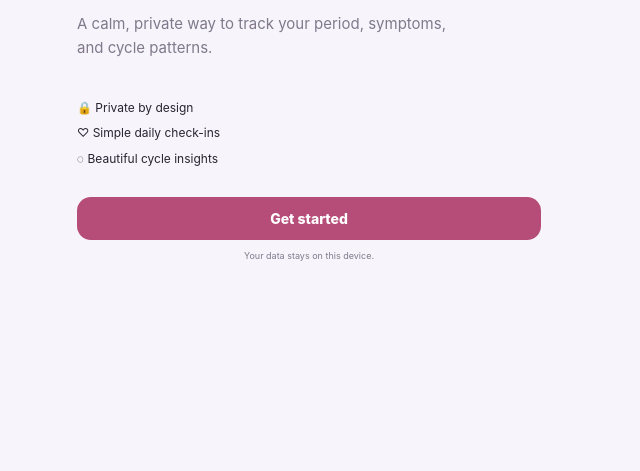
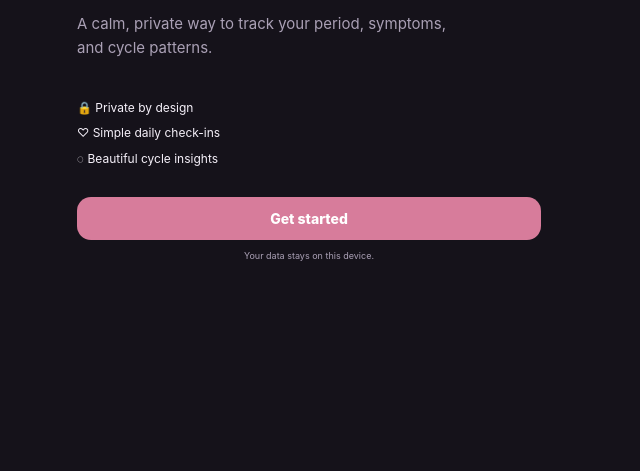
Before and after one commit to Rittzel/Ovella, a website built with Vite: page index.html in a window 1280 px wide. Shown: the part 411-882 px from the top of the page, without its empty margins (331-971 px from the left). Built offline with nearby package versions, Linux system fonts and the light colour scheme.

Commit message:
Added comments for organization.

```diff
--- a/src/style.css
+++ b/src/style.css
@@ -1,14 +1,24 @@
 :root {
-  --bg: #f7f5fb;
-  --surface: #fff;
-  --text: #292330;
-  --muted: #81788b;
-  --line: #ebe5f0;
-  --accent: #b64d78;
-  --accent-soft: #fce7ee;
-  --pink: #e85b84;
-  --pink-soft: #fde8ef;
-  --shadow: 0 12px 40px #33204d0b;
+  /* Background color, used for the main background of the app. */
+  --bg: #15121a;
+  /* Background color, used for the main background of the app. */
+  --surface: #211c27;
+  /* Main text, like body text, headings, etc. */
+  --text: #f6f1fa;
+  /* Muted text, like secondary text, placeholder text, etc. */
+  --muted: #aaa0b5;
+  /* Lines, borders, dividers, etc. */
+  --line: #382f41;
+  /* Accent color, used for buttons, links, highlights, etc. */
+  --accent: #d77c9b;
+  /* Accent color, but softer, used for backgrounds, hover states, etc. */
+  --accent-soft: #3f2632;
+  /* Pink color, used for coloring of current period. */
+  --pink: #f47c9d;
+  /* Pink color, but softer, used for backgrounds, hover states, etc. */
+  --pink-soft: #3b2430;
+  /* Shadow color, used for box shadows, etc. */
+  --shadow: 0 12px 40px #0006;
   font-family:
     Inter,
     ui-sans-serif,
@@ -21,15 +31,25 @@
   background: var(--bg);
 }
 :root[data-theme="dark"] {
+  /* Background color, used for the main background of the app. */
   --bg: #15121a;
+  /* Background color, used for the main background of the app. */
   --surface: #211c27;
+  /* Main text, like body text, headings, etc. */
   --text: #f6f1fa;
+  /* Muted text, like secondary text, placeholder text, etc. */
   --muted: #aaa0b5;
+  /* Lines, borders, dividers, etc. */
   --line: #382f41;
+  /* Accent color, used for buttons, links, highlights, etc. */
   --accent: #d77c9b;
+  /* Accent color, but softer, used for backgrounds, hover states, etc. */
   --accent-soft: #3f2632;
+  /* Pink color, used for coloring of current period. */
   --pink: #f47c9d;
+  /* Pink color, but softer, used for backgrounds, hover states, etc. */
   --pink-soft: #3b2430;
+  /* Shadow color, used for box shadows, etc. */
   --shadow: 0 12px 40px #0006;
 }
 * {
```
